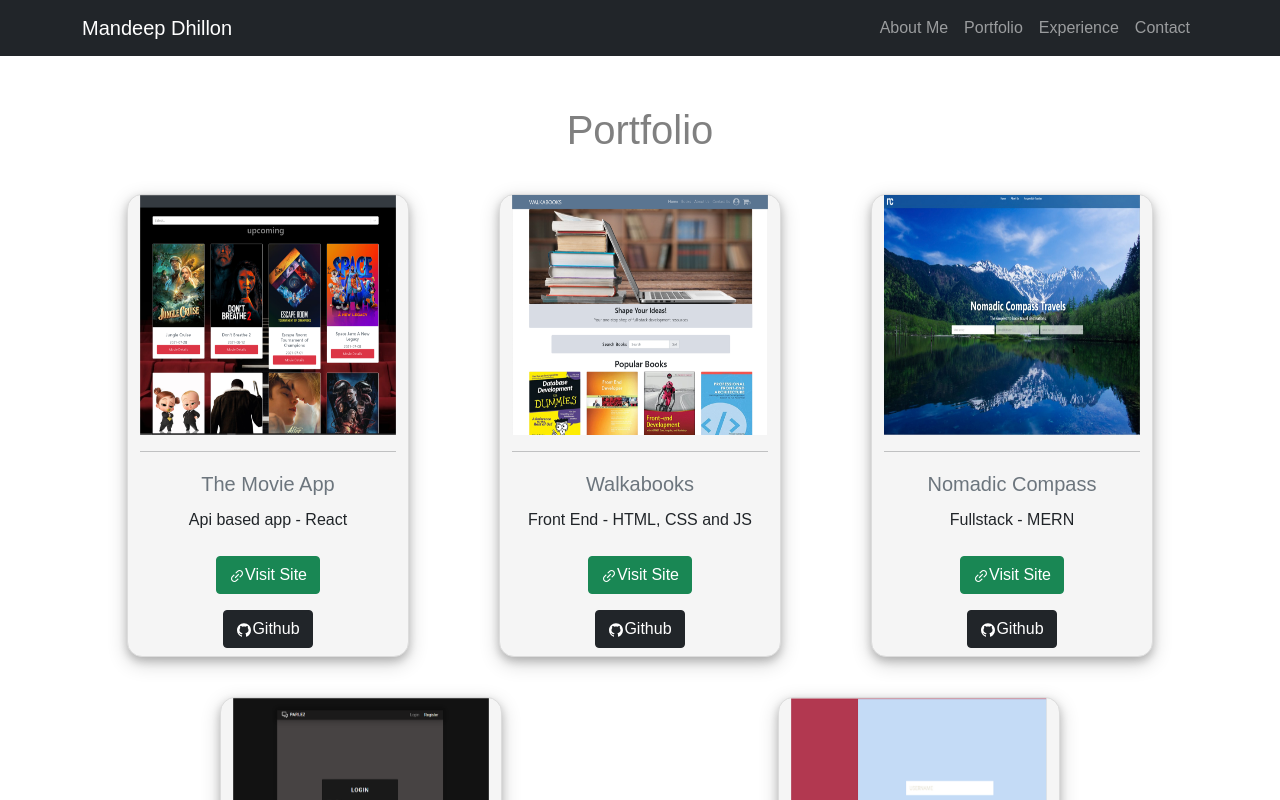
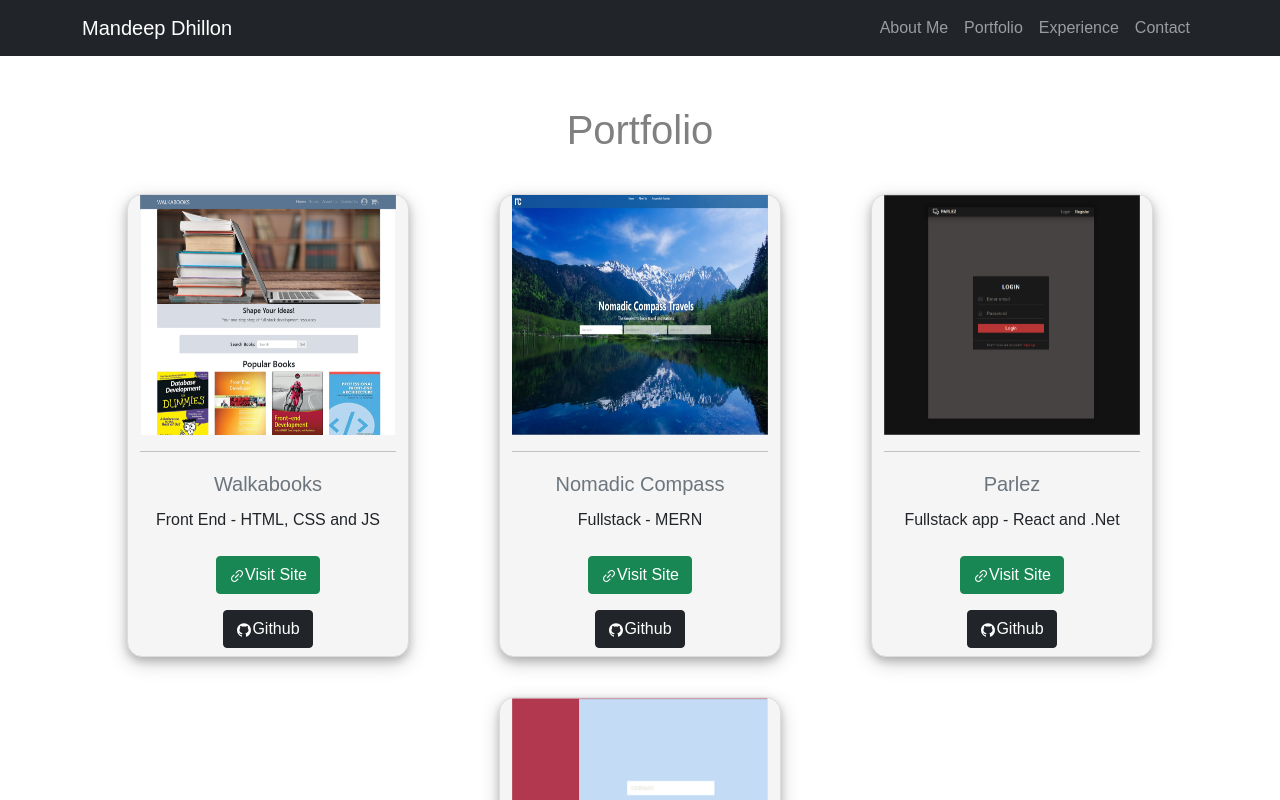
Before and after one commit to mandeep1580/portfolio-mandeep-singh-dhillon, a React (Create React App) app: page /portfolio in a window 1280 px wide. Shown: the top 800 px of the page. Built offline with nearby package versions, Linux system fonts and the light colour scheme.

Commit message:
commented out the movie app for fixing bug

```diff
--- a/src/Components/Portfolio.js
+++ b/src/Components/Portfolio.js
@@ -13,13 +13,14 @@ export default class Portfolio extends Component {
                         <h1>Portfolio</h1>
                     </div>
                     <Row className="portfolio">
-                        <Websites
+                        {/* Work in progress for the movie app, fixing the dos attack bug */}
+                        {/* <Websites
                             img="images/tmdb.png"
                             name="The Movie App"
                             tech=" Api based app - React"
                             website="https://determined-mcclintock-b7a166.netlify.app/"
                             github="https://github.com/mandeep1580/my-movie-app"
-                        />
+                        /> */}
                         <Websites
                             img="images/walkabooks.png"
                             name="Walkabooks"
```
